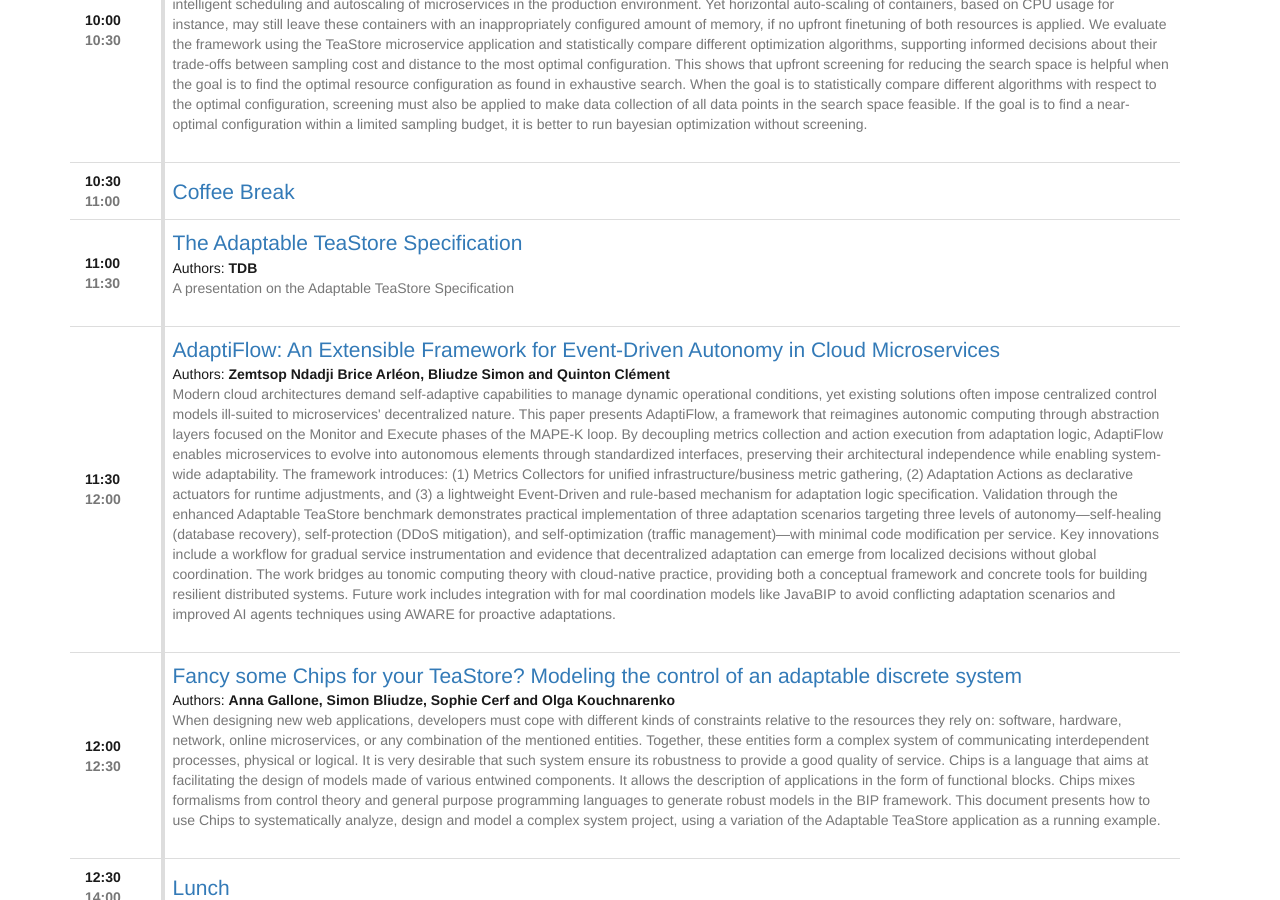
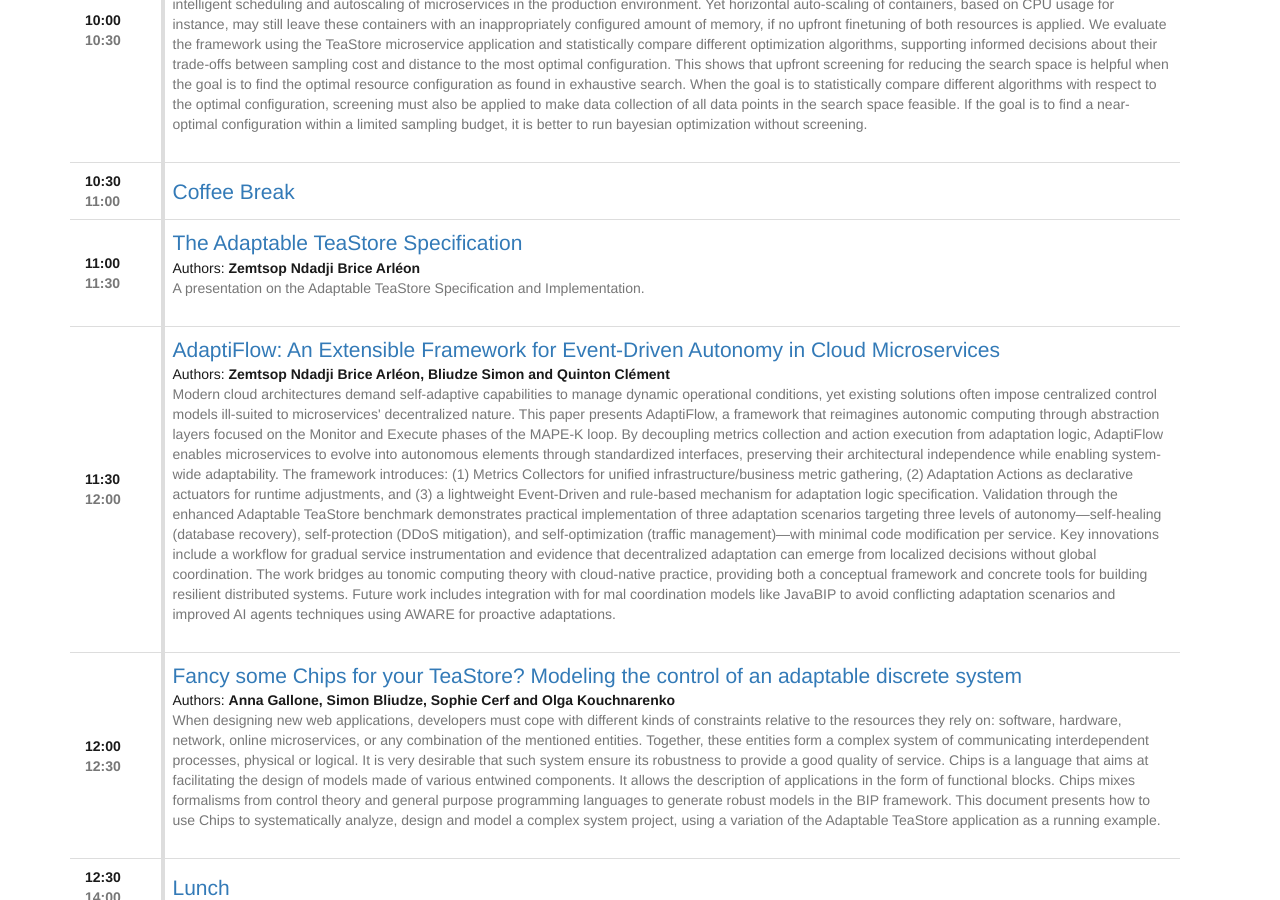
Before and after one commit to waca-ws/2025, a Jekyll site: the page built from program.md, in a window 1280 px wide and 900 px high, scrolled down 987 px. Built offline with Jekyll 4.4.1, drawn with Linux system fonts in a browser that asks for light colours.

Commit message:
Update Adapatable Teastore presentation author

```diff
--- a/_data/program.yml
+++ b/_data/program.yml
@@ -44,10 +44,10 @@
       from: "11:00"
       to: "11:30"
       authors:
-        - name: TDB
+        - name: Zemtsop Ndadji Brice Arléon
           title: Authors
       description: |
-        A presentation on the Adaptable TeaStore Specification
+        A presentation on the Adaptable TeaStore Specification and Implementation.
 
     - title: "AdaptiFlow: An Extensible Framework for Event-Driven Autonomy in Cloud Microservices"
       link:
```
